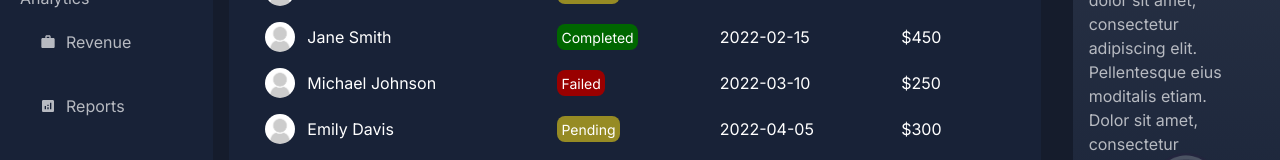
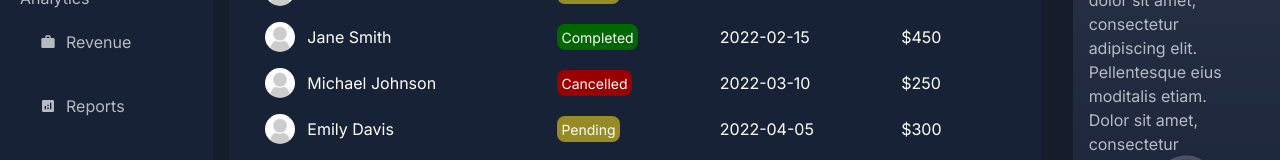
Before and after one commit to PhilaNgcamu/next-js-app, a Next.js app: page /dashboard in a window 1280 px wide. Shown: the part 424-584 px from the top of the page. Built offline with nearby package versions, Linux system fonts and the light colour scheme.

Commit message:
Reduce redundancy

```diff
--- a/src/app/components/ui/transactions/transactionRow.js
+++ b/src/app/components/ui/transactions/transactionRow.js
@@ -3,7 +3,7 @@ import Image from "next/image";
 const statusColors = {
   Pending: "bg-[#968B24]",
   Completed: "bg-[#006600]",
-  Failed: "bg-[#990000]",
+  Cancelled: "bg-[#990000]",
 };
 
 export default function TransactionRow({ transaction }) {
--- a/src/app/components/ui/transactions/transactions.js
+++ b/src/app/components/ui/transactions/transactions.js
@@ -12,7 +12,7 @@ const transactionsData = [
     name: "Michael Johnson",
     date: "2022-03-10",
     amount: "$250",
-    status: "Failed",
+    status: "Cancelled",
   },
   {
     name: "Emily Davis",
```
